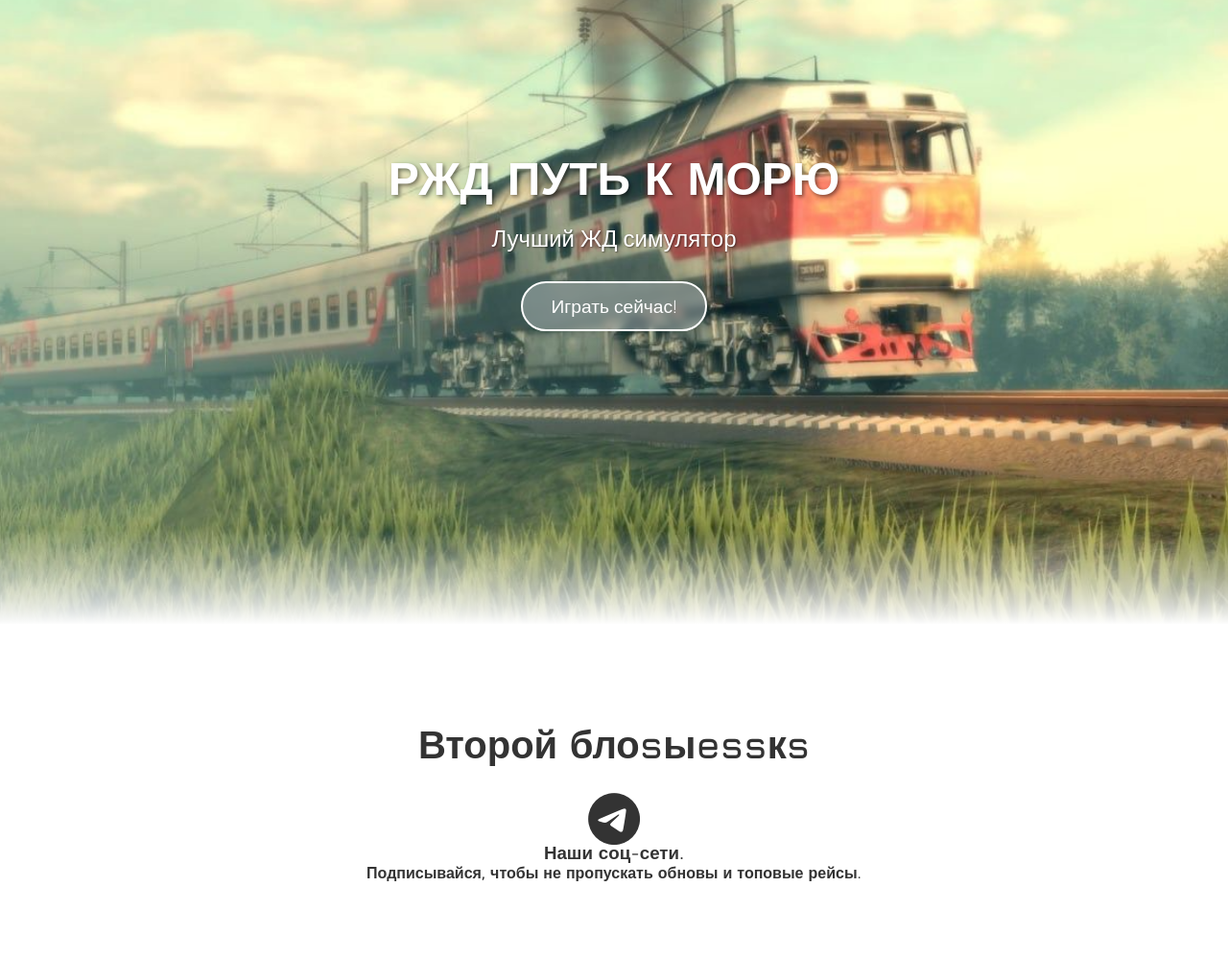
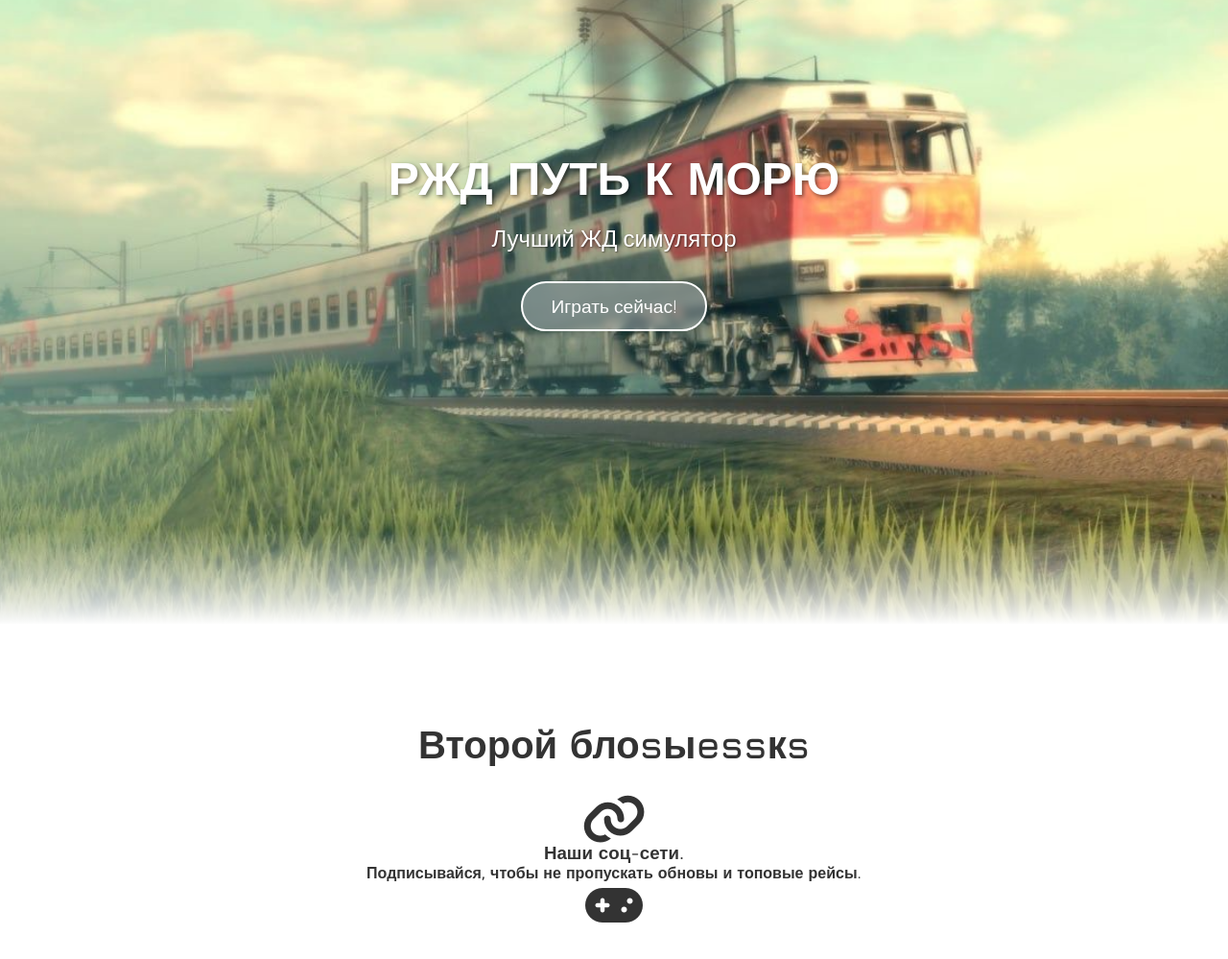
Before and after one commit to DrOmA-CoDeR/Sites, a plain HTML site: page index.html in a window 1280 px wide. Shown: the part 149-1148 px from the top of the page at 96% size. Drawn offline with nearby package versions, Linux system fonts and the light colour scheme.

Commit message:
Iink photo

```diff
--- a/index.html
+++ b/index.html
@@ -56,12 +56,12 @@
         <h2>Второй блоsыessкs</h2>
         <div class="fs">
             <div class="card">
-                <i class="fa-brands fa-telegram fa-3x"></i>
+                <i class="fa-solid fa-link fa-3x"></i>
                 <h3>Наши соц-сети.</h3>
                 <h4>Подписывайся, чтобы не пропускать обновы и топовые рейсы.</h4>
             </div>
             <div class="card">
-
+                <i class="fa-solid fa-gamepad fa-3x"></i>
             </div>
             <div class="card">
 
--- a/style.css
+++ b/style.css
@@ -104,7 +104,7 @@
             margin: 0 auto 30px;
             line-height: 1.6;
         }
-.fa-brands{
+.fa-link{
     transition: 0.5s;
     animation: telegram 4s infinite;
     font-size: 100px;
```
